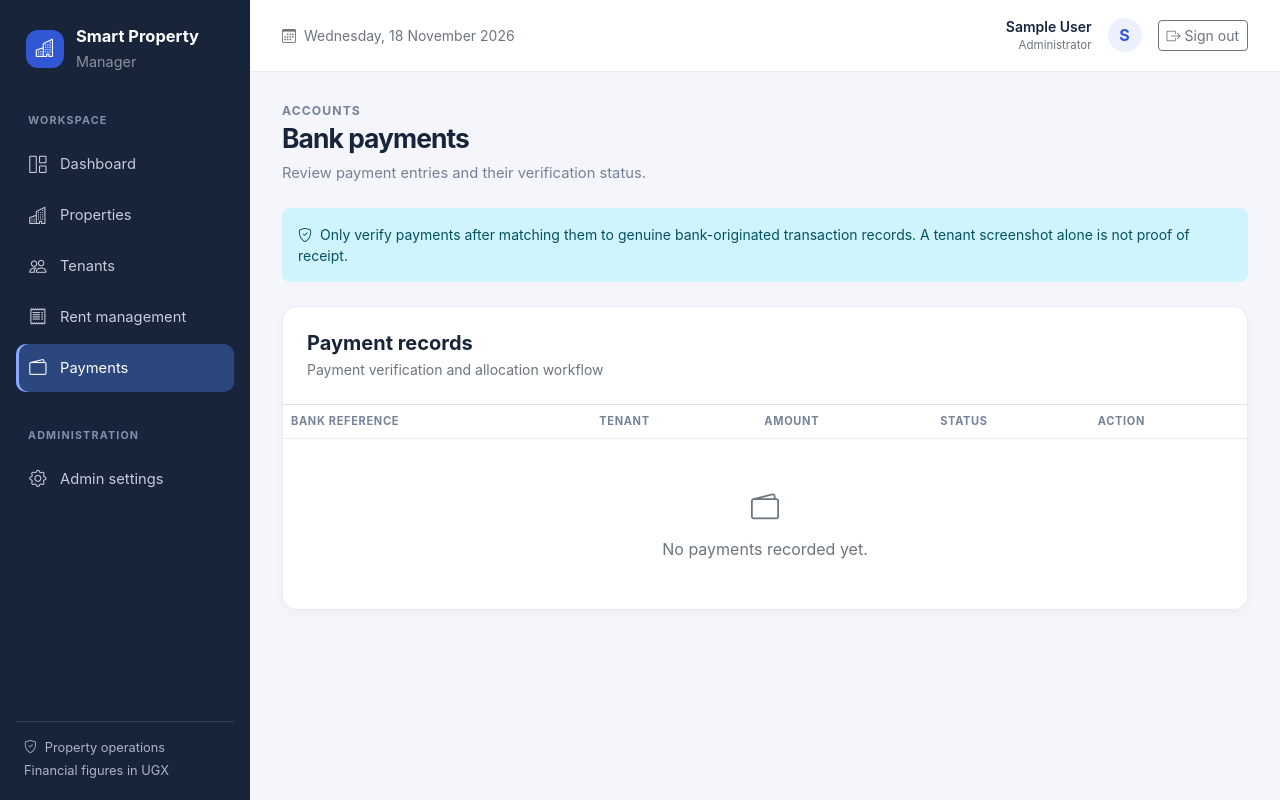
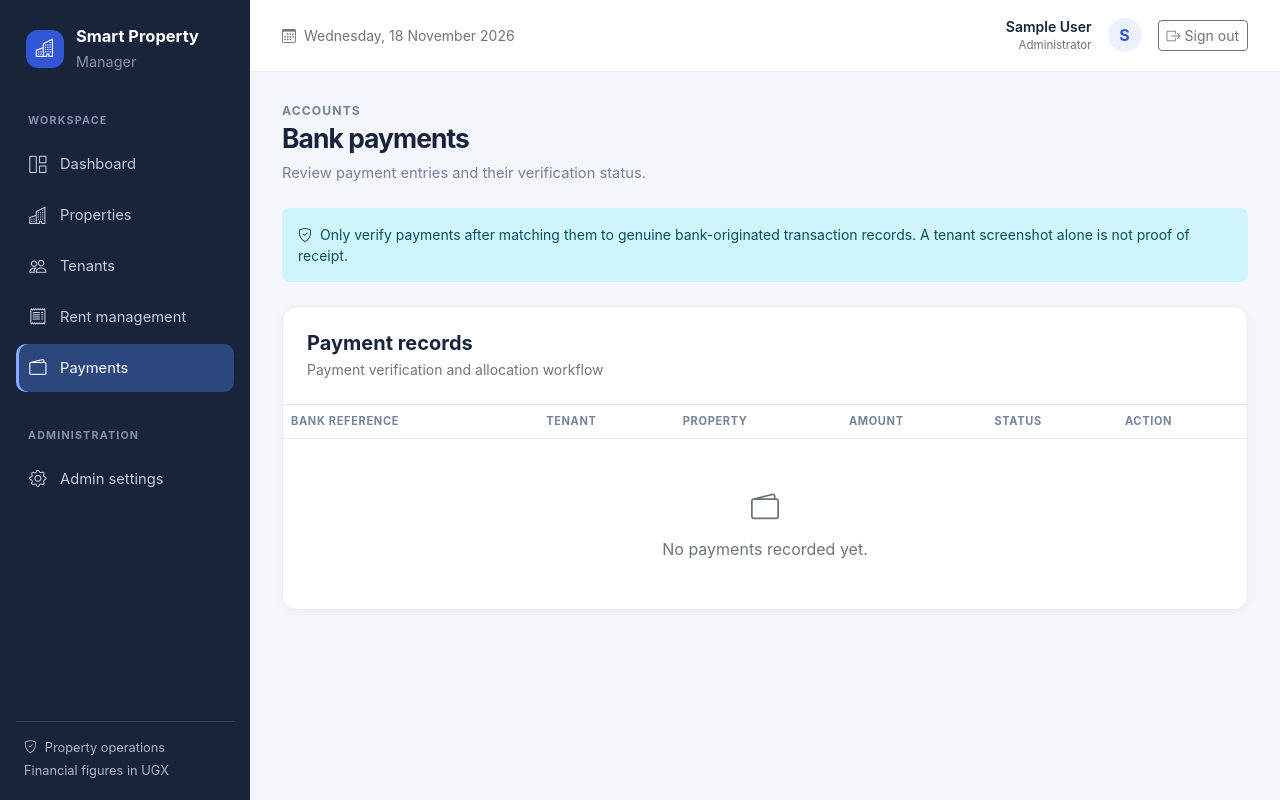
Before and after one commit to Waryd000/smart-property-manager, a Django app: page /payments/ in a window 1280 px wide. Run offline with Django 5.2, Linux system fonts and the light colour scheme; the visitor is signed in with stand-in values (Sample User, id 1); data that the repository does not hold is empty; parts of the project's set-up code (start-up, migrations or seed data) failed here and were passed over.

Commit message:
Display property assignment and status on payment register

```diff
--- a/templates/rent/payments.html
+++ b/templates/rent/payments.html
@@ -11,12 +11,13 @@
   <div class="p-3 p-lg-4 border-bottom"><h2 class="h5 fw-bold mb-1">Payment records</h2><p class="small text-secondary mb-0">Payment verification and allocation workflow</p></div>
   <div class="table-responsive">
     <table class="table spm-table mb-0">
-      <thead><tr><th>Bank reference</th><th>Tenant</th><th>Amount</th><th>Status</th><th>Action</th></tr></thead>
+      <thead><tr><th>Bank reference</th><th>Tenant</th><th>Property</th><th>Amount</th><th>Status</th><th>Action</th></tr></thead>
       <tbody>
         {% for p in payments %}
         <tr>
           <td class="fw-semibold">{{ p.bank_reference }}</td>
           <td>{{ p.tenant }}</td>
+          <td>{% if p.property %}{{ p.property.name }}{% else %}<span class="badge rounded-pill text-bg-warning-subtle text-warning-emphasis">Property not assigned</span>{% endif %}</td>
           <td class="fw-semibold">UGX {{ p.amount|floatformat:0 }}</td>
           <td>
             {% if p.status == "VERIFIED" %}<span class="badge rounded-pill text-bg-success-subtle text-success-emphasis">Verified</span>
@@ -25,13 +26,14 @@
             {% else %}<span class="badge rounded-pill text-bg-secondary-subtle text-secondary-emphasis">{{ p.get_status_display }}</span>{% endif %}
           </td>
           <td>
-            {% if p.status == "PENDING" %}
+            {% if p.status == "PENDING" and p.property %}
             <form method="post" action="{% url 'verify-payment' p.pk %}">{% csrf_token %}<button class="btn btn-sm btn-outline-success"><i class="bi bi-check2-circle me-1"></i>Verify & allocate</button></form>
+            {% elif p.status == "PENDING" %}<span class="text-secondary small">Assign property first</span>
             {% else %}<span class="text-secondary small">No action</span>{% endif %}
           </td>
         </tr>
         {% empty %}
-        <tr><td colspan="5" class="text-center text-secondary py-5"><i class="bi bi-wallet2 fs-3 d-block mb-2"></i>No payments recorded yet.</td></tr>
+        <tr><td colspan="6" class="text-center text-secondary py-5"><i class="bi bi-wallet2 fs-3 d-block mb-2"></i>No payments recorded yet.</td></tr>
         {% endfor %}
       </tbody>
     </table>
```
